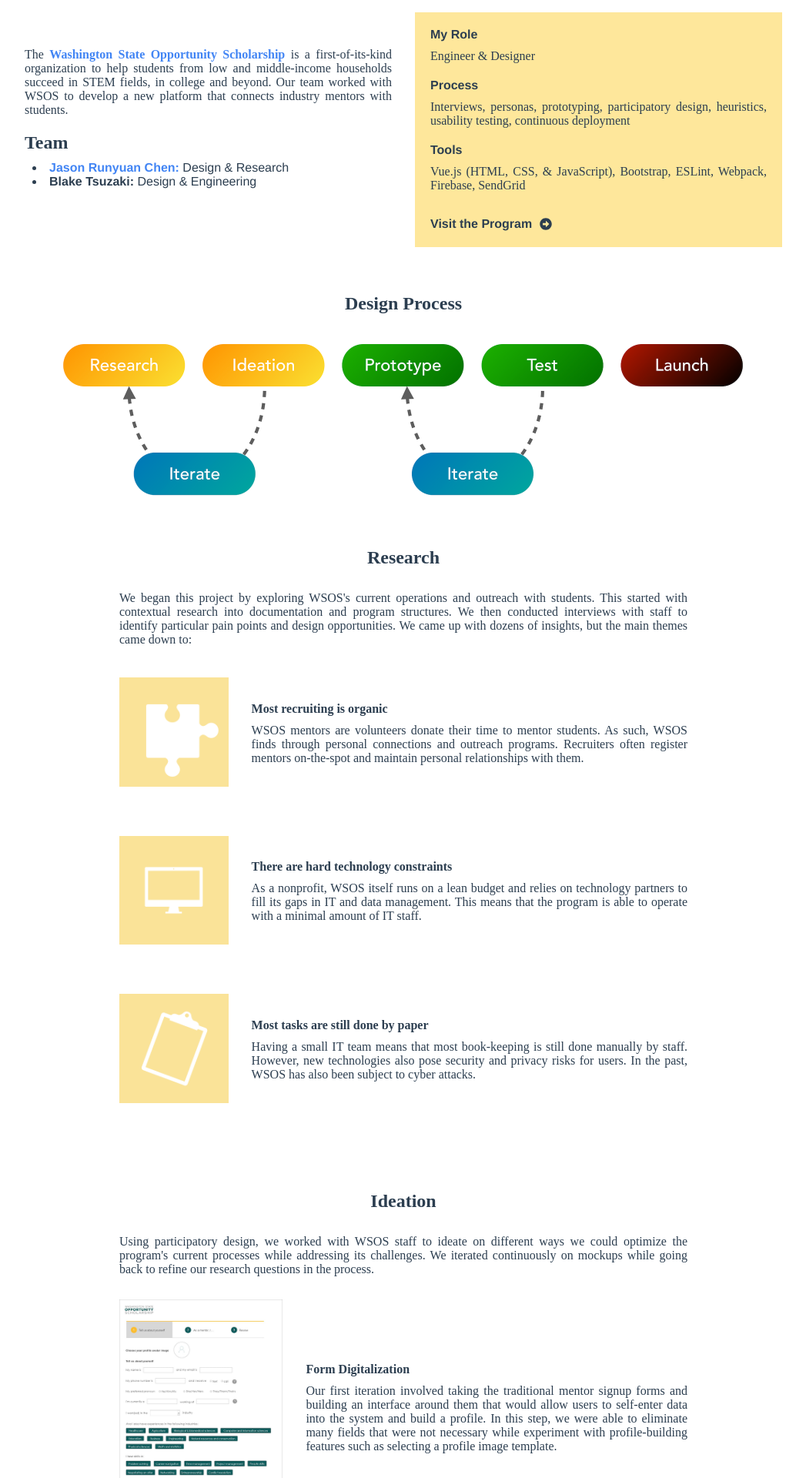
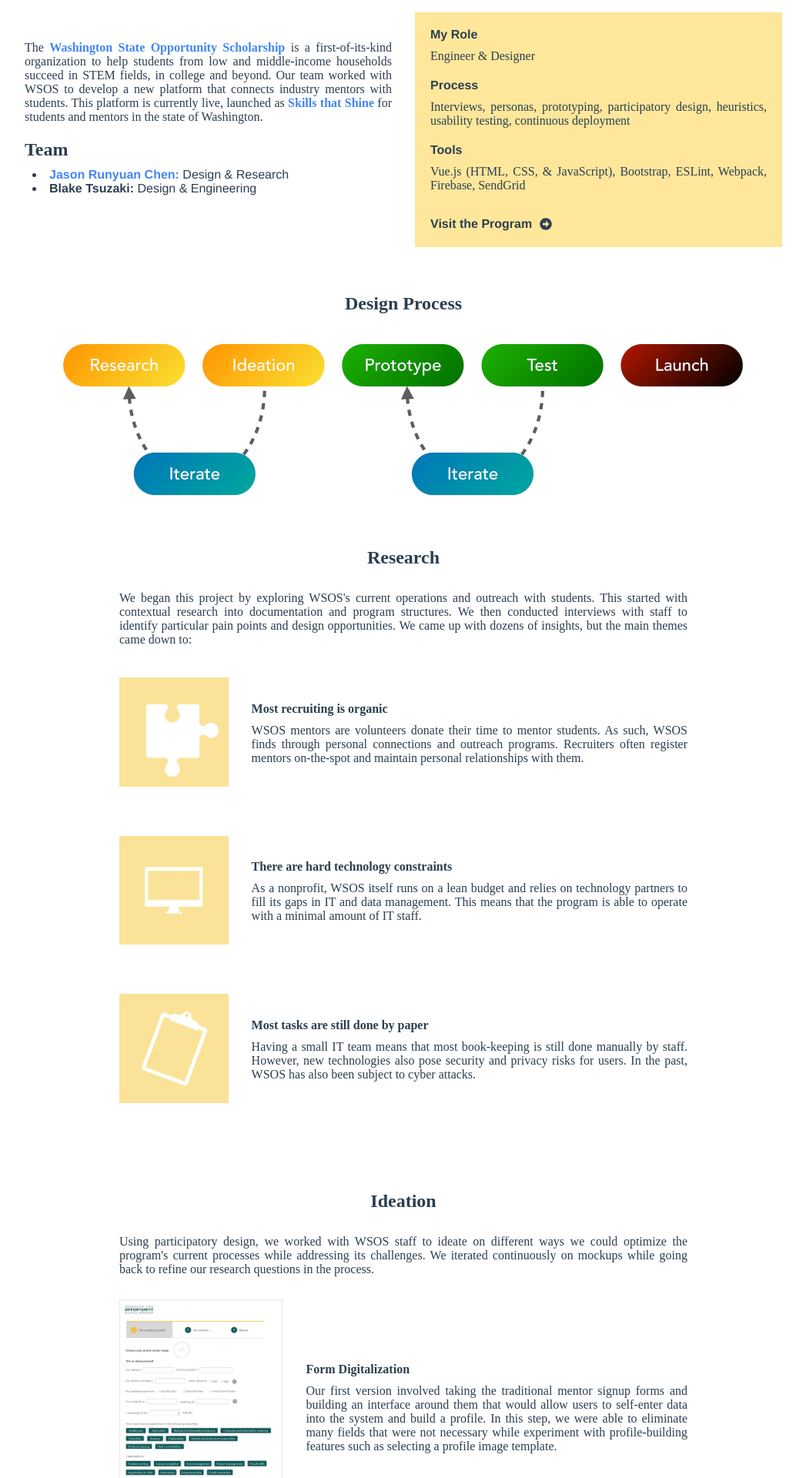
Before and after one commit to Baddaboo/portfolio-src, a Vue app: page /wsos in a window 1280 px wide. Shown: the part 700-2620 px from the top of the page at 77% size, without its empty margins (116-1163 px from the left). Built offline with nearby package versions, Linux system fonts and the light colour scheme.

Commit message:
Text changes

```diff
--- a/src/pages/Wsos.vue
+++ b/src/pages/Wsos.vue
@@ -13,7 +13,10 @@
             is a first-of-its-kind organization to help students from low and
             middle-income households succeed in STEM fields, in college and
             beyond. Our team worked with WSOS to develop a new platform that
-            connects industry mentors with students.
+            connects industry mentors with students. This platform is currently
+            live, launched as <a href="https://wsos-base.firebaseapp.com/#/" class="link">
+               Skills that Shine
+            </a> for students and mentors in the state of Washington.
           </p>
           <spacer vertical="20px" />
           <h2>Team</h2>
@@ -102,7 +105,7 @@
           <div slot="right">
             <strong>Form Digitalization</strong>
             <spacer vertical="10px" />
-            Our first iteration involved taking the traditional mentor signup
+            Our first version involved taking the traditional mentor signup
             forms and building an interface around them that would allow users
             to self-enter data into the system and build a profile. In this
             step, we were able to eliminate many fields that were not necessary
@@ -193,13 +196,16 @@
         toolchain using ESLint and continuous deployment. This toolchain builds
         on typical good software engineering practices and <strong>allows us to
         build and deploy a new version of the WSOS service on-the-fly</strong>
-        without disrupting the user experience. If the service breaks, the build
-        system instantly rolls it back.
+        without disrupting the user experience. Each update runs through a suite
+        of tests, and if the service breaks, the system instantly rolls back the
+        update.
         <spacer vertical="20px" />
         This became especially important as we tested the layout and interface
         patterns for users. We could gather feedback both from surveys and from
         analytics to identify where users were getting stuck and deploy fresh
-        variations without ever taking the service down for maintenance.
+        variations without ever taking the service down for maintenance. The
+        toolchain enabled us to use <strong>data-driven insights</strong> to
+        further refine the experience.
       </page-paragraph>
       <page-image :src="wsosDeploy" />
     </page-section>
@@ -208,12 +214,12 @@
         <page-sub-header title="Launch" />
         The service is currently live, and has launched under the name of
         Washington State Opportunity Scholarship
-        <a href="https://wsos-base.firebaseapp.com/#/">
+        <a href="https://wsos-base.firebaseapp.com/#/" class="link">
            Skills that Shine
         </a>
         Program! It has been used to match hundreds of students and mentors and
         facilitate communication from the WSOS team. We continue to incorporate
-        feedback, while onboarding new users for the Fall 2018 season!
+        feedback, while onboarding new users for the Fall 2018 season.
       </page-paragraph>
     </page-section>
   </page-container>
```
